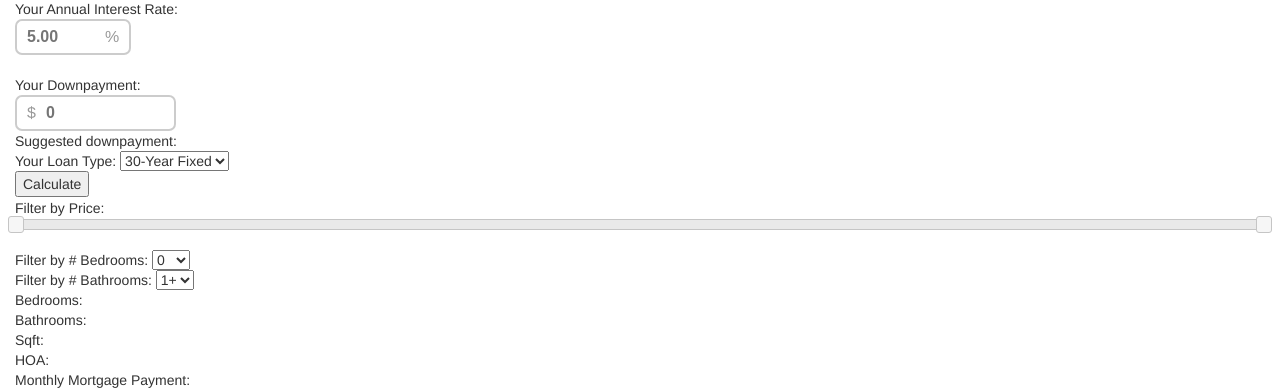
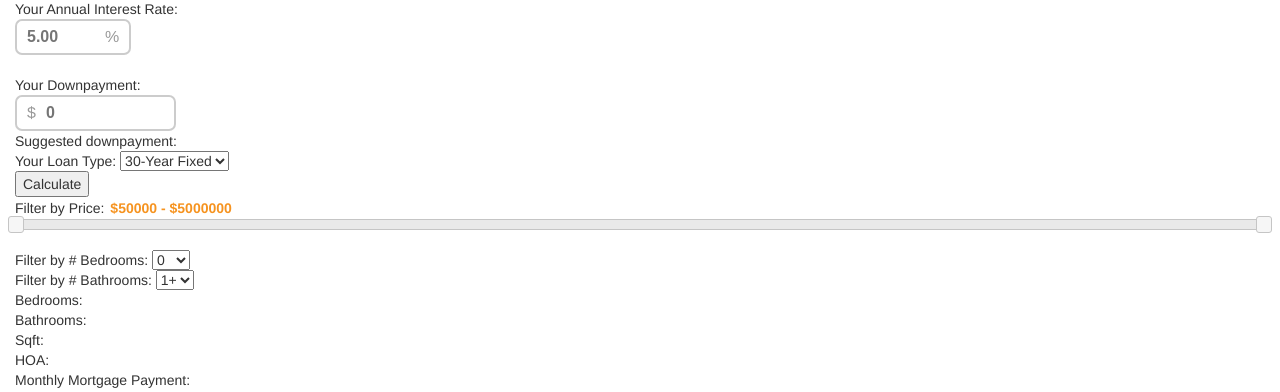
Before and after one commit to jttyeung/investable, a Flask app: page / in a window 1280 px wide. Shown: the part 597-989 px from the top of the page. Run offline with Flask 2, Linux system fonts and the light colour scheme; some libraries are stand-ins or nearby versions.

Commit message:
fixed slider bar css and zoom filters

```diff
--- a/static/css/styles.css
+++ b/static/css/styles.css
@@ -50,16 +50,16 @@
 }
 
 #map {
-    height: 500px;
-    width: 500px;
+  height: 500px;
+  width: 500px;
 }
 
 #map-notification {
-    text-align: center;
-    width: 500px;
+  text-align: center;
+  width: 500px;
 }
 
-#price-slider {
+#amount {
   border: 0;
   color: #f6931f;
   font-weight: bold;
--- a/static/js/scripts.js
+++ b/static/js/scripts.js
@@ -42,10 +42,9 @@
     // If the user is searching within a region use the map listener,
     // otherwise a single address search should not update
     // listings shown on map when the map view changes
-    if (markers.size > 1){
+    if (markers.size > 1 || markers.size < 1){
       deleteMarkers();
       // showSelectedMarkers();
-
       // If map isn't zoomed in enough, tell user to zoom in
       if (map.zoom < 12){
         zoomMapInstructions();
--- a/templates/index.html
+++ b/templates/index.html
@@ -70,7 +70,7 @@
       <br>
       <input type="submit" value="Calculate">
     </form>
-      Filter by Price: <input type="text" id="price-slider" readonly>
+      Filter by Price: <input type="text" id="amount" readonly>
       <div id="slider-range"></div>
       <br>
       Filter by # Bedrooms:
```
